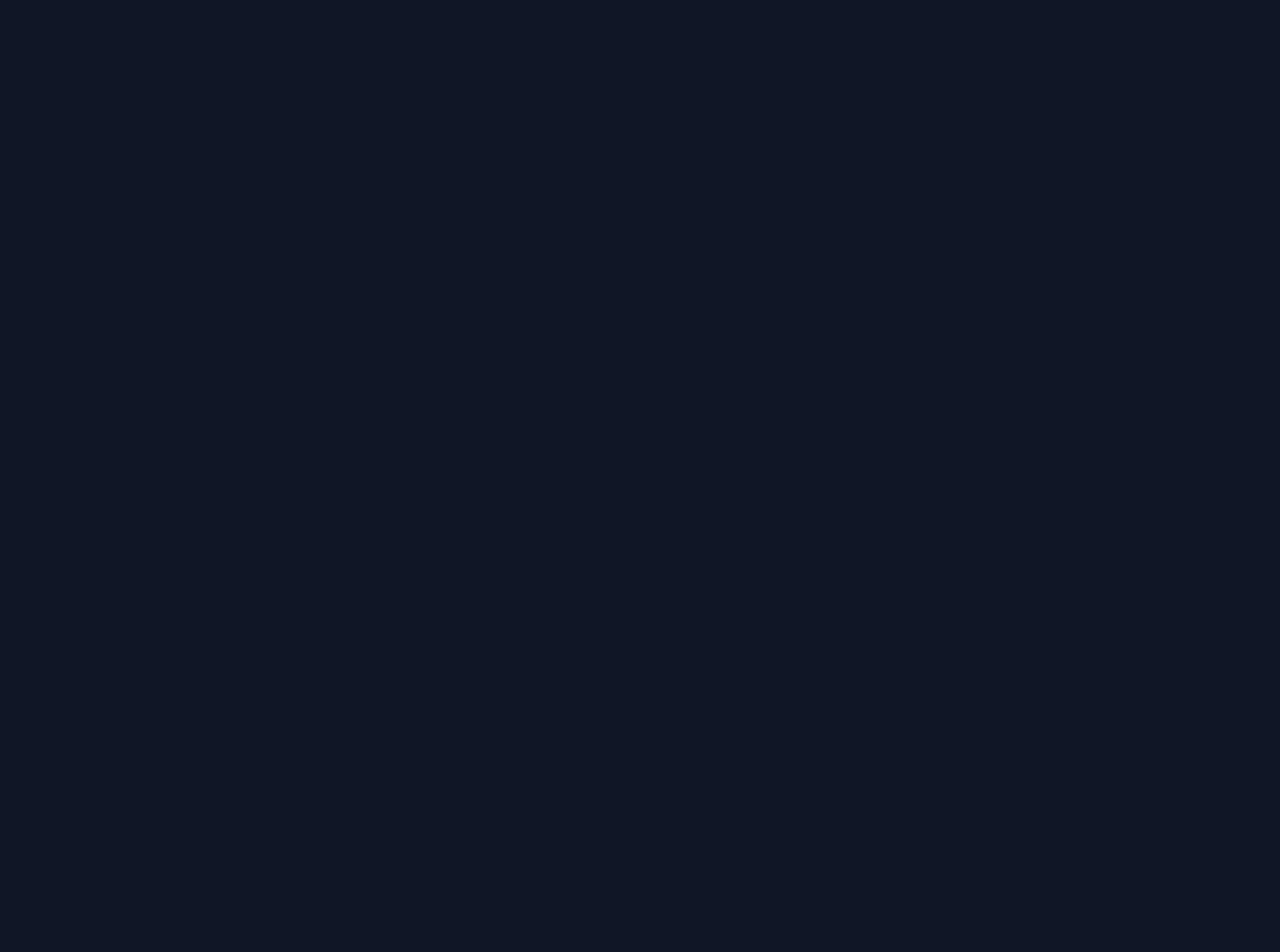
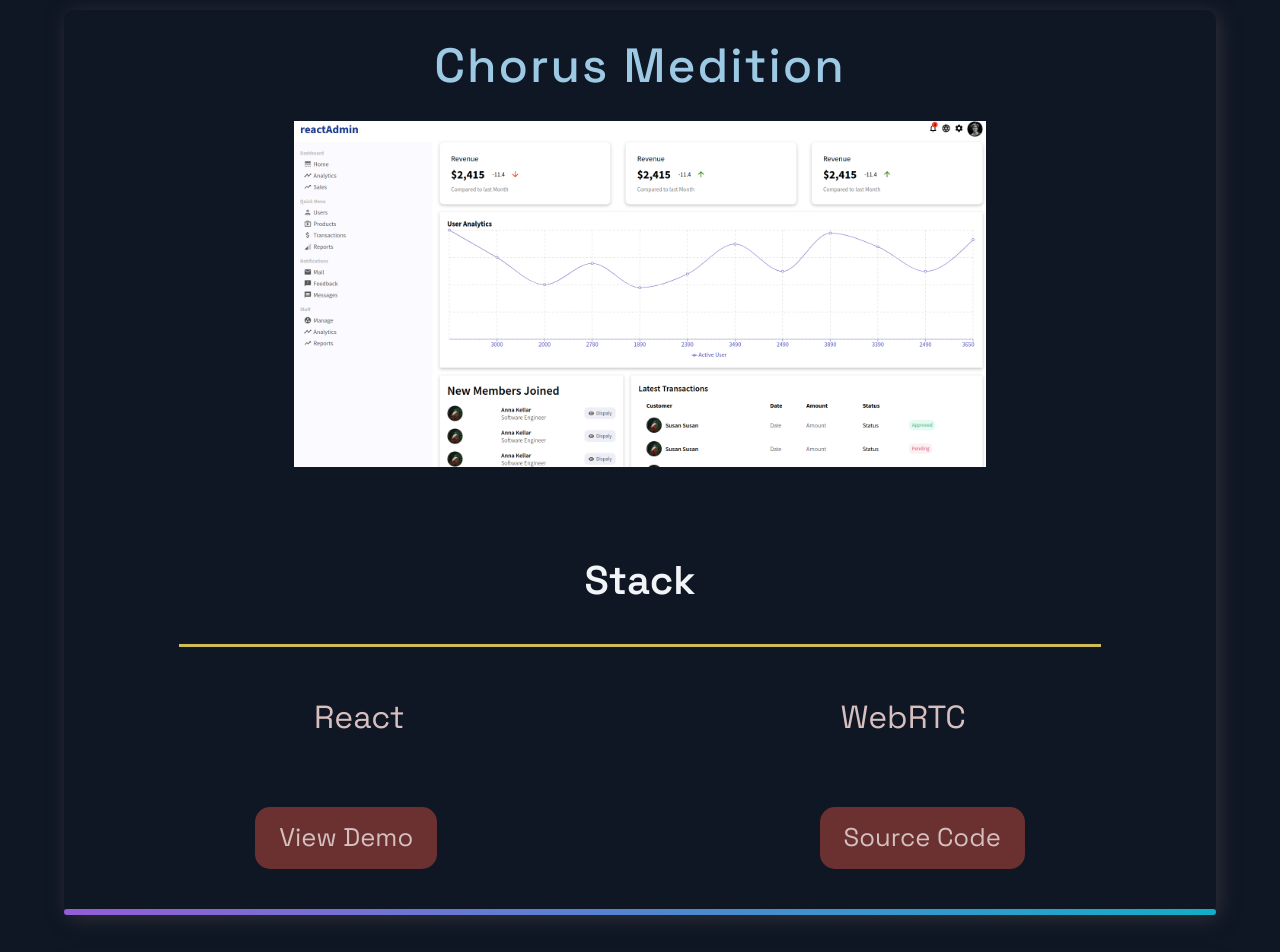
Before and after one commit to huzaifanur/portfolio_website, a Next.js app: page / in a window 1280 px wide. Shown: the part 1180-2132 px from the top of the page. Before the commit the page ends 800 px from the top, so only its background shows below. Built offline with nearby package versions, Linux system fonts and the light colour scheme.

Commit message:
Update ui

```diff
--- a/src/components/Footer/Footer.js
+++ b/src/components/Footer/Footer.js
@@ -1,5 +1,5 @@
 import React from 'react';
-import { AiFillGithub, AiFillTwitterCircle, AiFillLinkedin, AiFillMobile, AiFillMail,AiOutlineCloudServer } from 'react-icons/ai';
+import { AiFillGithub, AiFillTwitterCircle, AiFillLinkedin, AiFillMobile, AiFillMail, AiOutlineCloudServer } from 'react-icons/ai';
 import { SocialIcons } from '../Header/HeaderStyles';
 import { CompanyContainer, FooterWrapper, LinkColumn, LinkItem, LinkList, LinkTitle, Slogan, SocialContainer, SocialIconsContainer } from './FooterStyles';
 
@@ -22,7 +22,6 @@ const Footer = () => {
             huzaifa98nur@gmail.com
           </LinkItem>
         </LinkColumn>
-      </LinkList>
         <SocialIconsContainer>
 
           <SocialContainer>
@@ -33,12 +32,13 @@ const Footer = () => {
               <AiFillTwitterCircle size="3rem" />
             </SocialIcons>
             <SocialIcons href="https://google.com">
-          <AiFillLinkedin size="3rem"/>
+              <AiFillLinkedin size="3rem" />
             </SocialIcons>
 
 
           </SocialContainer>
         </SocialIconsContainer>
+      </LinkList>
     </FooterWrapper>
   );
 };
--- a/src/components/Footer/FooterStyles.js
+++ b/src/components/Footer/FooterStyles.js
@@ -1,18 +1,38 @@
 import styled from "styled-components"
 
 export const FooterWrapper = styled.section`
-	width: calc(100vw - 96px);
   max-width: 1400px;
   padding: 2rem 48px 40px;
-  margin: 1rem auto;
-  box-sizing: content-box;
-
 
   @media ${props => props.theme.breakpoints.sm} {
     padding: 0 16px 48px;
     width: calc(100vw - 32px);
-  }
+}
 `
+export const LinkList = styled.ul`
+width: 100%;
+	border-top: 1px solid rgba(255, 255, 255, 0.1);
+	display: flex;
+	justify-content: space-between;
+	gap: 40px;
+	padding: 40px 0 28px;
+
+	@media ${props => props.theme.breakpoints.lg} {
+		padding: 32px 0 16px;
+	}
+
+	@media ${props => props.theme.breakpoints.md} {
+		width: 100%;
+		padding: 32px 0 16px;
+		gap: 16px;
+	}
+	@media ${props => props.theme.breakpoints.sm} {
+		width: 100%;
+		padding: 32px 4px 16px;
+		gap: 5px;
+	}
+`
+
 
 export const LinkItem = styled.a`
 	font-size: 18px;
@@ -44,19 +64,15 @@ export const LinkItem = styled.a`
 `
 
 export const SocialIconsContainer = styled.div`
-max-width: 1040px;
-display: flex;
-justify-content: center;
+
+
 
 @media ${props => props.theme.breakpoints.md}{
-  display: flex;
-  justify-content: space-between;
+
 }
 
 @media ${props => props.theme.breakpoints.sm}{
-  display: flex;
-	width: 100%;
-  flex-direction: column;
+
 }
 `
 
@@ -102,39 +118,13 @@ export const Slogan = styled.p`
 `
 
 export const SocialContainer = styled.div`
-	display: flex;
-  align-items: center;
 
 	@media ${props => props.theme.breakpoints.md}{
-		justify-content: center;
-		padding-right: 16px;
-		flex-wrap: wrap;
+
 	}
 `
 
 
-export const LinkList = styled.ul`
-	border-top: 1px solid rgba(255, 255, 255, 0.1);
-  display: grid;
-	grid-template-columns: repeat(3, minmax(85px, 220px));
-	gap: 40px;
-  padding: 40px 0 28px;
-
-	@media ${props => props.theme.breakpoints.lg} {
-		padding: 32px 0 16px;
-	}
-
-	@media ${props => props.theme.breakpoints.md} {
-		width: 100%;
-		padding: 32px 0 16px;
-		gap: 16px;
-	}
-	@media ${props => props.theme.breakpoints.sm} {
-		width: 100%;
-		padding: 32px 4px 16px;
-		gap: 5px;
-	}
-`
 
 export const LinkColumn = styled.div`
 	display: flex;
--- a/src/components/Projects/Projects.js
+++ b/src/components/Projects/Projects.js
@@ -11,31 +11,34 @@ import {
   TagList,
   TitleContent,
   UtilityList,
+  Section,
   Img,
+  Stack
 } from "./ProjectsStyles";
 import {
-  Section,
+  SectionTitle,
+  ProjectDivider,
   SectionDivider,
-  SectionTitle,
 } from "../../styles/GlobalComponents";
 import { projects } from "../../constants/constants";
 
 const Projects = () => (
-  <Section nopadding id="projects">
+  <Section id="projects">
     <SectionDivider />
-    <SectionTitle main>Projects</SectionTitle>
+    <SectionTitle>Projects</SectionTitle>
     <GridContainer>
       {projects.map((p, i) => {
         return (
           <BlogCard key={i}>
-            <Img src={p.image} />
             <TitleContent>
               <HeaderThree title>{p.title}</HeaderThree>
+
+            </TitleContent>
+            <Img src={p.image} />
+            <CardInfo>{p.description}</CardInfo>
+            <div>
+              <Stack>Stack</Stack>
               <Hr />
-            </TitleContent>
-            <CardInfo className="card-info">{p.description}</CardInfo>
-            <div>
-              <TitleContent>Stack</TitleContent>
               <TagList>
                 {p.tags.map((t, i) => {
                   return <Tag key={i}>{t}</Tag>;
@@ -46,11 +49,12 @@ const Projects = () => (
               <ExternalLinks href={p.visit}>View Demo</ExternalLinks>
               <ExternalLinks href={p.source}>Source Code</ExternalLinks>
             </UtilityList>
+            <ProjectDivider />
           </BlogCard>
         );
       })}
     </GridContainer>
-    <SectionDivider />
+
   </Section>
 );
 
--- a/src/components/Projects/ProjectsStyles.js
+++ b/src/components/Projects/ProjectsStyles.js
@@ -1,19 +1,32 @@
 import styled from "styled-components";
 
+export const Section = styled.section`
+  display: flex;
+  flex-direction: ${(props) => (props.row ? "row" : "column")};
+  padding: 0;
+  margin: 0 auto;
+  max-width: 1280px;
+  @media ${(props) => props.theme.breakpoints.md} {
+    padding: 24px 48px 0;
+    flex-direction: column;
+  }
+  @media ${(props) => props.theme.breakpoints.sm} {
+    padding: ${(props) => (props.nopadding ? "0" : "16px 16px 0")};
+    width: calc(100vw - 32px);
+    flex-direction: column;
+  }
+`;
+
 export const Img = styled.img`
-  width: 100%;
-  height: 100%;
-  object-fit: cover;
-  overflow: hidden;
+  width: 60%;
 `;
 
 export const GridContainer = styled.section`
-  display: grid;
-  grid-template-columns: repeat(auto-fill, minmax(400px, 1fr));
-  padding: 3rem;
-  place-items: center;
-  column-gap: 2rem;
-  row-gap: 3rem;
+  display: flex;
+  justify-content: center;
+ gap: 2rem;
+ row-gap: 3rem;
+  flex-wrap: wrap;
   @media ${(props) => props.theme.breakpoints.sm} {
     display: flex;
     flex-direction: column;
@@ -22,21 +35,37 @@ export const GridContainer = styled.section`
   }
 `;
 export const BlogCard = styled.div`
+  flex-basis: 90%;
   border-radius: 10px;
   box-shadow: 3px 3px 20px rgba(80, 78, 78, 0.5);
   text-align: center;
-  width: 500px;
+
   @media ${(props) => props.theme.breakpoints.sm} {
-    width: 100%;
+    flex-basis: 100%;
   }
 `;
 export const TitleContent = styled.div`
   text-align: center;
   z-index: 20;
   width: 100%;
-  font-size: 24px;
+  font-size: 34px;
   padding-top: 20px;
+  padding-bottom: 20px;
   font-weight: 600;
+  @media ${(props) => props.theme.breakpoints.sm} {
+    width: 100%;
+  }
+`;
+
+export const Stack = styled.div`
+  z-index: 20;
+  font-size: 40px;
+  padding-top: 20px;
+  padding-bottom: 20px;
+  font-weight: 600;
+  @media ${(props) => props.theme.breakpoints.sm} {
+    font-size: 26px;
+  }
 `;
 
 export const HeaderThree = styled.h3`
@@ -48,7 +77,7 @@ export const HeaderThree = styled.h3`
 `;
 
 export const Hr = styled.hr`
-  width: 50px;
+  width: 80%;
   height: 3px;
   margin: 20px auto;
   border: 0;
@@ -67,10 +96,10 @@ export const Intro = styled.div`
 
 export const CardInfo = styled.p`
   width: 100%;
-  padding: 0 50px;
+  font-size: 1.5rem;
+  padding: 3rem ;
+  padding-bottom: 1rem;
   color: #e4e6e7;
-  font-style: 2rem;
-  line-height: 40px;
   text-align: justify;
   @media ${(props) => props.theme.breakpoints.sm} {
     padding: 0.3rem;
--- a/src/components/TimeLine/TimeLine.js
+++ b/src/components/TimeLine/TimeLine.js
@@ -9,9 +9,7 @@ const Timeline = () => {
     <Section id="about">
       <SectionTitle>About Me</SectionTitle>
       <SectionText>
-        I am a full stack engineer with a demonstrated history of working in the
-        computer software industry. I love solving complex problems and writing
-        clean code.
+        Full stack software engineer with over year of experience in commercial application development. I love solving problems and writing clean code. I built innovative and cutting edge business solutions for enterprises and startups. Everyday I push myself to improve my character & skills and be a better human being
       </SectionText>
     </Section>
   );
--- a/src/constants/constants.js
+++ b/src/constants/constants.js
@@ -1,13 +1,40 @@
 export const projects = [
+  {
+    title: 'Chorus Medition',
+    description: "",
+    image: "/images/1.png",
+    tags: ['React', 'WebRTC'],
+    source: false,
+    visit: 'https://app.chorusmeditation.com/',
+    id: 0,
+  },
+  {
+    title: 'Durolabs',
+    description: "This is a code repository for the corresponding video tutorial. In this video, we will create a full Realtime Chat Application",
+    image: "/images/1.png",
+    tags: ['React', 'ChatEngine', 'Firebase'],
+    source: false,
+    visit: 'https://www.durolabs.co',
+    id: 1,
+  },
+  {
+    title: 'Automated Crypto Trading',
+    description: "This is a code repository for the corresponding video tutorial. In this video, we will create a full Realtime Chat Application",
+    image: "/images/1.png",
+    tags: ['React', 'ChatEngine', 'Firebase'],
+    source: false,
+    visit: 'https://www.durolabs.co',
+    id: 3,
+  },
   {
     title: "Admin Dashboard",
     description:
       "This is an admin Dashboard made on react, I try to use it as a started when building dashboards",
     image: "/images/1.png",
     tags: ["React", "MaterialUI", "CSS"],
-    source: "https://github.com/huzaifanur/admin-dash-react",
-    visit: "https://huzaifanur.github.io/admin-dash-react/",
-    id: 0,
+    source: false,
+    visit: "https://yanda.io/",
+    id: 4,
   },
   {
     title: "Hulu Clone",
@@ -17,24 +44,6 @@ export const projects = [
     tags: ["NEXT JS", "Tailwind CSS"],
     source: "https://github.com/huzaifanur/hulu-demo",
     visit: "https://hulu-demo-theta.vercel.app/",
-    id: 1,
+    id: 5,
   },
-  // {
-  //   title: 'WebRTC App',
-  //   description: "This is a code repository for the corresponding YouTube video. In this tutorial, we're going to build and deploy a React Video Chat Application using WebRTC.",
-  //     image: '/images/3.jpg',
-  //     tags: ['React', 'WebRTC'],
-  //   source: 'https://google.com',
-  //   visit: 'https://google.com',
-  //   id: 2,
-  // },
-  // {
-  //   title: 'Unichat',
-  //   description: "This is a code repository for the corresponding video tutorial. In this video, we will create a full Realtime Chat Application",
-  //   image: '/images/4.jpg',
-  //   tags: ['React', 'ChatEngine', 'Firebase'],
-  //   source: 'https://google.com',
-  //   visit: 'https://google.com',
-  //   id: 3,
-  // },
 ];
--- a/src/layout/Layout.js
+++ b/src/layout/Layout.js
@@ -9,7 +9,7 @@ export const Layout = ({ children }) => {
     <Container>
       <Header />
       <main>{children}</main>
-      {/* <Footer/> */}
+      <Footer />
     </Container>
   )
 }
--- a/src/layout/LayoutStyles.js
+++ b/src/layout/LayoutStyles.js
@@ -2,6 +2,7 @@ import styled from 'styled-components';
 
 export const Container = styled.div`
 max-width: 1280px;
-width: 100%;
+display: flex;
+flex-direction: column;
 margin: auto;
 `;
--- a/src/pages/index.js
+++ b/src/pages/index.js
@@ -8,10 +8,10 @@ import { Layout } from '../layout/Layout';
 const Home = () => {
   return (
     <Layout>
-      {/* <Hero/>
+      <Hero />
+      <Timeline />
       <Projects />
-      <Timeline />
-      <Technologies /> */}
+      <Technologies />
 
     </Layout>
   );
--- a/src/styles/GlobalComponents/index.js
+++ b/src/styles/GlobalComponents/index.js
@@ -23,6 +23,9 @@ export const Section = styled.section`
     flex-direction: column;
   }
 `;
+
+
+
 
 export const SectionTitle = styled.h2`
   font-weight: 800;
@@ -60,12 +63,12 @@ export const SectionTitle = styled.h2`
 `;
 
 export const SectionText = styled.p`
-  /* max-width: 800px; */
   font-size: 24px;
   line-height: 40px;
   font-weight: 300;
   padding-bottom: 3.6rem;
-  color: lightgray @media ${(props) => props.theme.breakpoints.md} {
+  color: lightgray;
+   @media ${(props) => props.theme.breakpoints.md} {
     max-width: 670px;
     font-size: 20px;
     line-height: 32px;
@@ -100,6 +103,18 @@ export const SectionDivider = styled.div`
     width: 32px;
     height: 2px;
   }
+`;
+export const ProjectDivider = styled.div`
+  width: 100%;
+  height: 6px;
+  border-radius: 10px;
+  background-color: #fff;
+  background: ${(props) =>
+    props.colorAlt
+      ? "linear-gradient(270deg, #F46737 0%, #945DD6 100%)"
+      : "linear-gradient(270deg, #13ADC7 0%, #945DD6 100%)"};
+
+
 `;
 export const SectionSubText = styled.p`
   max-width: 800px;
```
Lines whose indentation alone changed are shown as unchanged.
